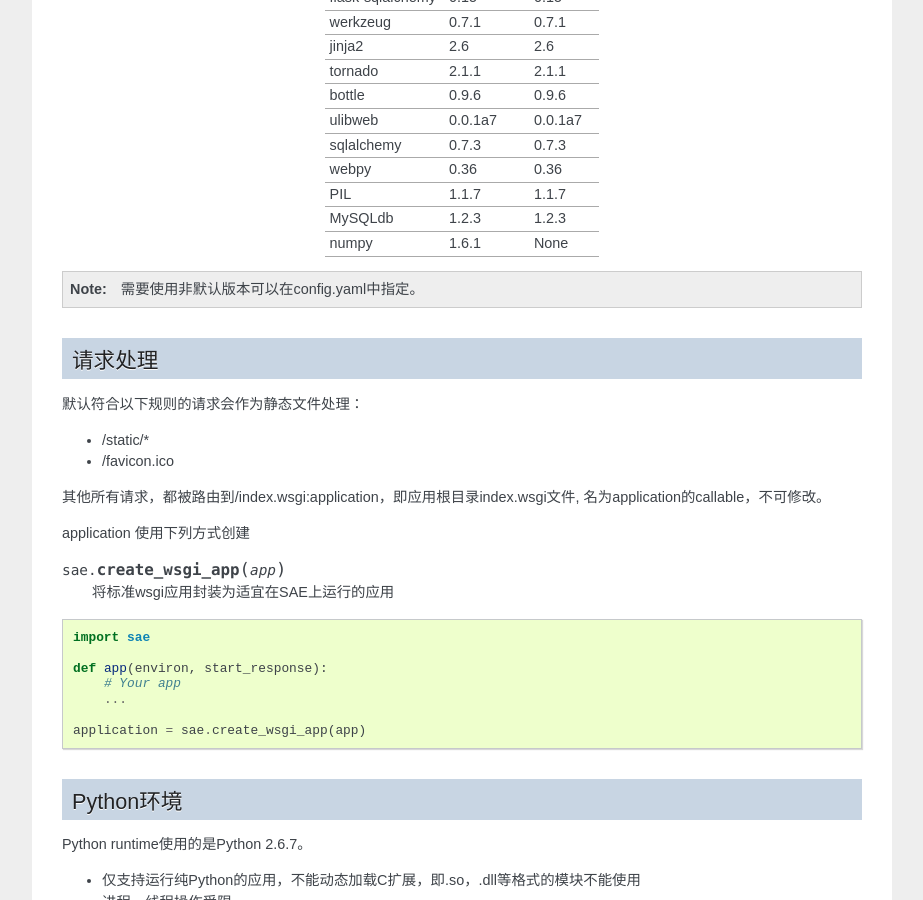
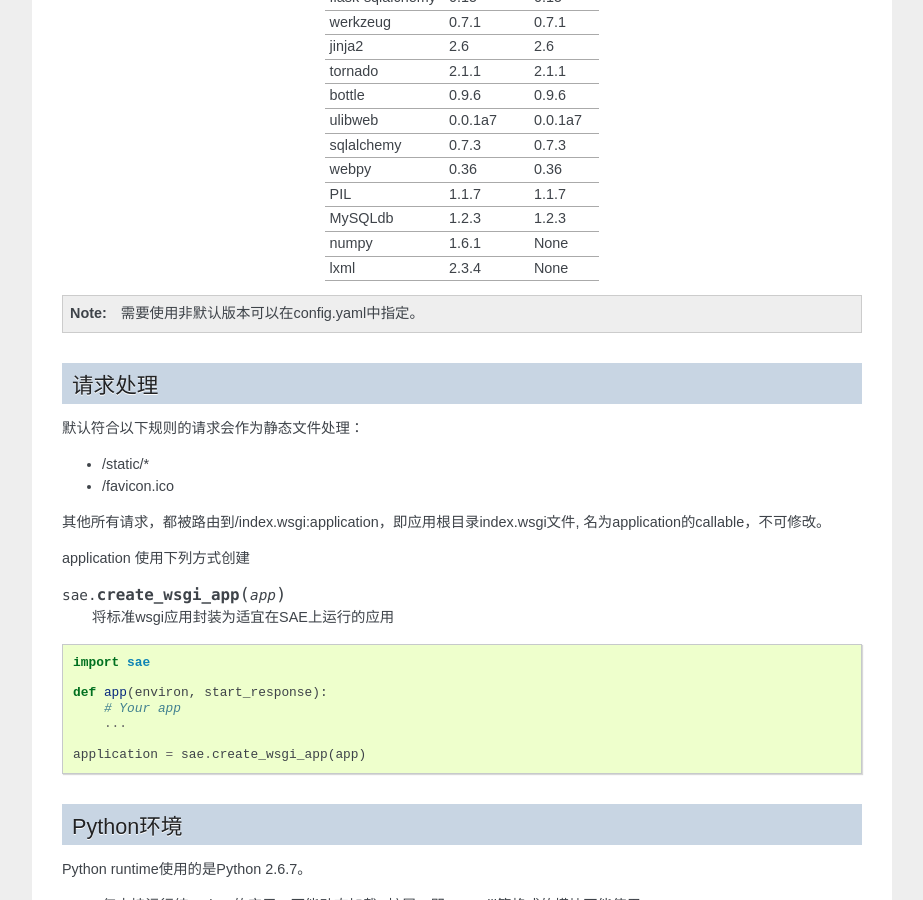
Before and after one commit to sinacloud/sae-python-dev-guide, a Sphinx documentation site: the page built from docs/runtime.rst, in a window 1280 px wide and 900 px high, scrolled down 798 px. Shown: the whole window, without its empty margins (198-1121 px from the left). Built offline with Sphinx 7.4.7, drawn with Linux system fonts in a browser that asks for light colours.

Commit message:
Add lxml-2.3.4

```diff
--- a/docs/runtime.rst
+++ b/docs/runtime.rst
@@ -48,6 +48,7 @@ SAE Python支持标准WSGI应用。
     PIL                             1.1.7               1.1.7
     MySQLdb                         1.2.3               1.2.3
     numpy                           1.6.1               None
+    lxml                            2.3.4               None
     =============================== =================== ====================
 
 .. note:: 需要使用非默认版本可以在config.yaml中指定。
```
